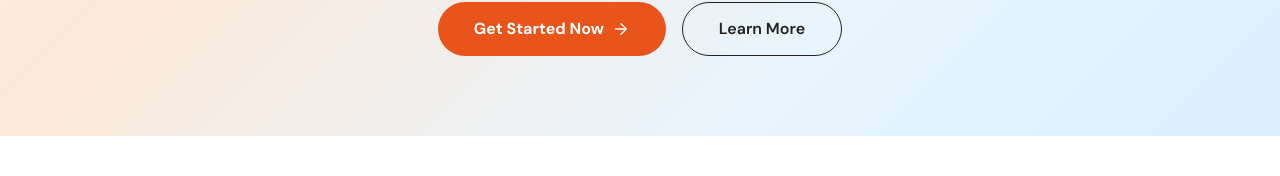
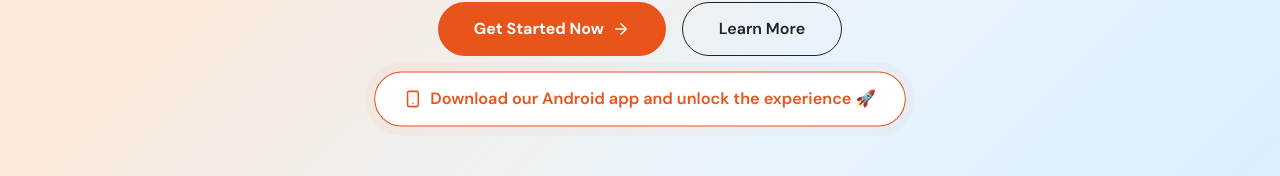
Before and after one commit to MeAsCoder/PaidTasks, a Next.js app: page / in a window 1280 px wide. Shown: the part 533-709 px from the top of the page. Built offline with nearby package versions, Linux system fonts and the light colour scheme; no server answers.

Commit message:
Added the android app link to home page

```diff
--- a/pages/index.js
+++ b/pages/index.js
@@ -25,6 +25,8 @@ const icons = {
   clock: "M12 2a10 10 0 1 0 0 20 10 10 0 0 0 0-20zM12 6v6l4 2",
   star: "M12 2l3.09 6.26L22 9.27l-5 4.87 1.18 6.88L12 17.77l-6.18 3.25L7 14.14 2 9.27l6.91-1.01L12 2z",
   award: "M12 15a7 7 0 1 0 0-14 7 7 0 0 0 0 14zM8.21 13.89L7 23l5-3 5 3-1.21-9.12",
+  // New smartphone icon for app download
+  smartphone: "M17 2H7a2 2 0 0 0-2 2v16a2 2 0 0 0 2 2h10a2 2 0 0 0 2-2V4a2 2 0 0 0-2-2zM12 18h.01",
 };
 
 // ─── Navbar ───────────────────────────────────────────────────────────────────
@@ -272,6 +274,13 @@ function FAQSection() {
 export default function Home() {
   const [activeStep, setActiveStep] = useState(0);
 
+  // ========== REPLACE WITH YOUR ACTUAL PLAY STORE LINK AND APP ICON ==========
+  // Replace this URL with your real Google Play Store link
+  const PLAYSTORE_URL = "https://play.google.com/store/apps/details?id=com.payingsurveys.instanttompesa";
+  // Optional: If you have a custom app icon image, uncomment and use it inside the button
+  // const APP_ICON_URL = "/your-app-icon.png";
+  // ============================================================================
+
   const testimonials = [
     { name: "Sarah Johnson", role: "Freelance Designer", country: "🇺🇸 United States", content: "HandShake AI has completely transformed how I earn online. I made $1,200 in my first month completing simple tasks in my spare time!", earnings: "$1,200/mo" },
     { name: "Wanjiru Kamau", role: "College Student", country: "🇰🇪 Kenya", content: "HandShake AI gives me flexibility to earn around $320/month between classes. It covers all my transport and food expenses!", earnings: "$320/mo" },
@@ -337,12 +346,34 @@ export default function Home() {
         .cta-btn:hover { transform: translateY(-2px); box-shadow: 0 8px 24px rgba(232,84,26,0.35) !important; }
         .outline-btn { transition: background 0.2s, color 0.2s; }
         .outline-btn:hover { background: #111 !important; color: #fff !important; }
+        /* Play Store button styles */
+        .playstore-btn {
+          padding: 14px 28px;
+          border-radius: 50px;
+          background: #fff;
+          border: 1.5px solid #E8541A;
+          color: #E8541A;
+          font-size: 16px;
+          font-weight: 600;
+          text-decoration: none;
+          display: inline-flex;
+          align-items: center;
+          gap: 8px;
+          transition: all 0.2s;
+        }
+        .playstore-btn:hover {
+          background: #E8541A;
+          color: #fff;
+          transform: translateY(-2px);
+          box-shadow: 0 6px 14px rgba(232,84,26,0.25);
+        }
         @media (max-width: 768px) {
           .hero-title { font-size: 36px !important; }
           .stats-grid { grid-template-columns: 1fr 1fr !important; }
           .why-grid { grid-template-columns: 1fr !important; }
           .steps-layout { flex-direction: column !important; }
           .steps-panel { display: none !important; }
+          .playstore-btn { padding: 12px 20px; font-size: 14px; }
         }
       `}</style>
 
@@ -367,6 +398,31 @@ export default function Home() {
             <Link href="#about" className="outline-btn" style={{ padding: '14px 36px', borderRadius: 50, border: '1.5px solid #222', color: '#222', fontSize: 16, fontWeight: 600, textDecoration: 'none' }}>
               Learn More
             </Link>
+            {/* NEW: Play Store Download Button */}
+           <a
+            href={PLAYSTORE_URL}
+            target="_blank"
+            rel="noopener noreferrer"
+            className="playstore-btn"
+            style={{
+              padding: '14px 28px',
+              borderRadius: 50,
+              background: '#fff',
+              border: '1.5px solid #E8541A',
+              color: '#E8541A',
+              fontSize: 16,
+              fontWeight: 600,
+              textDecoration: 'none',
+              display: 'inline-flex',
+              alignItems: 'center',
+              gap: 8,
+              transition: 'all 0.2s',
+              animation: 'pulseGlow 2s infinite',
+            }}
+          >
+            <Icon d={icons.smartphone} size={18} />
+            <span>Download our Android app and unlock the experience 🚀</span>
+          </a>
           </div>
         </div>
       </section>
--- a/styles/globals.css
+++ b/styles/globals.css
@@ -24,3 +24,18 @@ body {
   color: var(--foreground);
   font-family: Arial, Helvetica, sans-serif;
 }
+
+@keyframes pulseGlow {
+  0% {
+    box-shadow: 0 0 0 0 rgba(232, 84, 26, 0.4);
+    transform: scale(1);
+  }
+  70% {
+    box-shadow: 0 0 0 10px rgba(232, 84, 26, 0);
+    transform: scale(1.02);
+  }
+  100% {
+    box-shadow: 0 0 0 0 rgba(232, 84, 26, 0);
+    transform: scale(1);
+  }
+}
```
